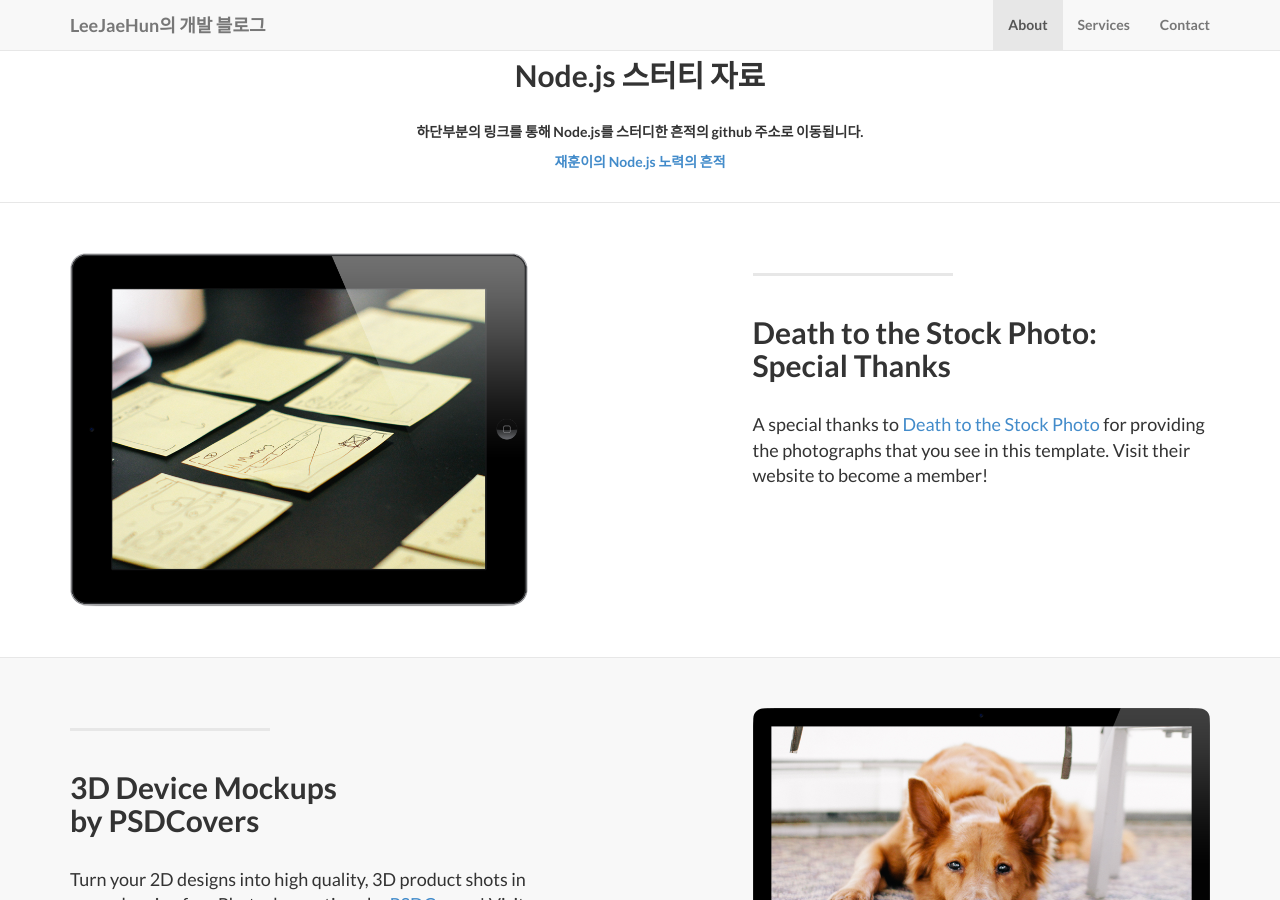
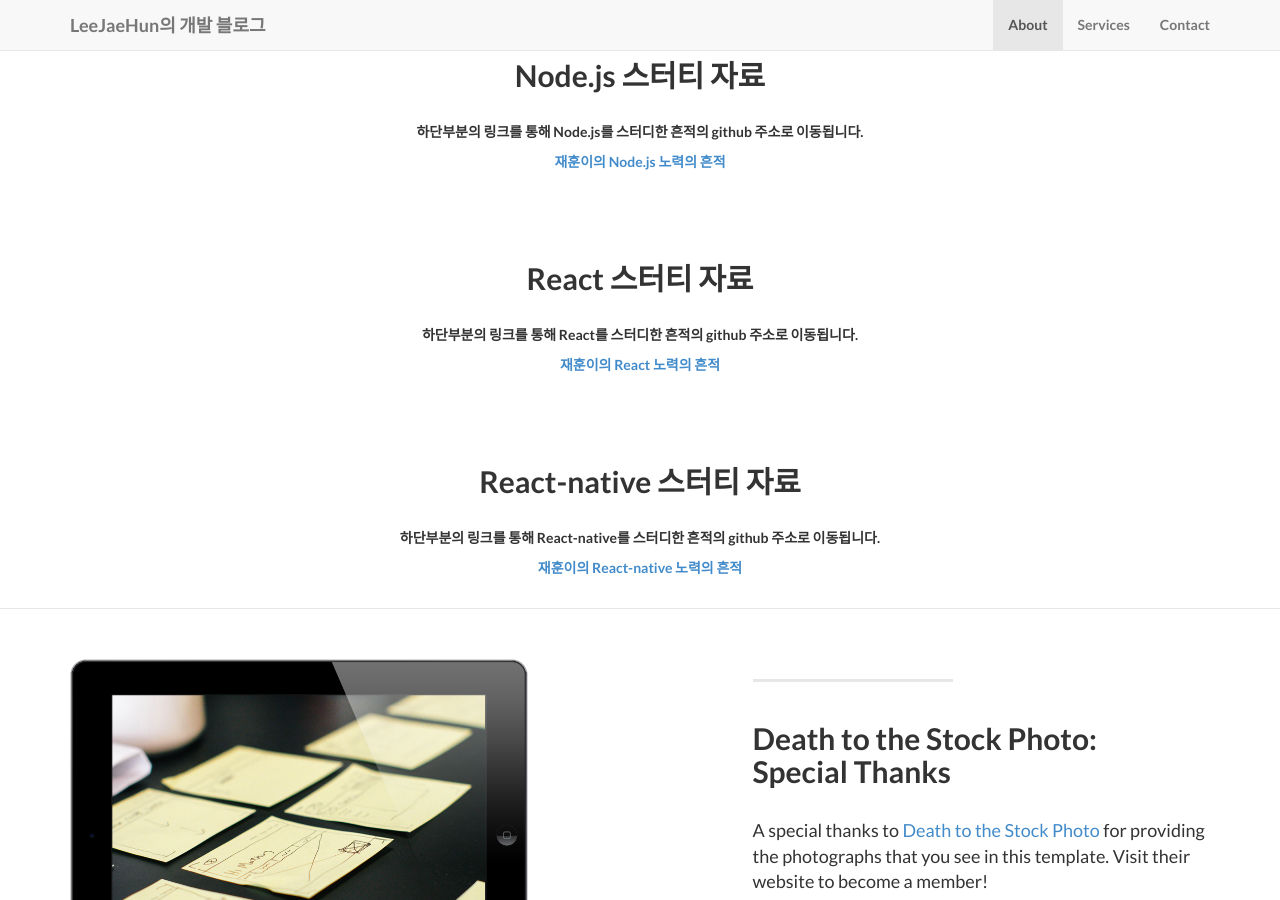
Before and after one commit to JHscar/JHscar.github.io, a Jekyll site: the page built from index.html, in a window 1280 px wide and 900 px high, scrolled down 778 px. Built offline with Jekyll 4.4.1, drawn with Linux system fonts in a browser that asks for light colours.

Commit message:
JHscar-Blog

```diff
--- /dev/null
+++ b/_includes/react-native.html
@@ -0,0 +1,13 @@
+    <!-- About Section -->
+    <section id="about" class="container content-section text-center">
+        <div class="row">
+            <div class="col-lg-8 col-lg-offset-2">
+              <br/><br/>
+              <h2>React-native 스터티 자료</h2>
+              <br/>
+                <p>하단부분의 링크를 통해 React-native를 스터디한 흔적의 github 주소로 이동됩니다.</p>
+                <p><a href="https://github.com/JHscar/React-native">재훈이의 React-native 노력의 흔적</a></p>
+                <br/>
+              </div>
+        </div>
+    </section>
--- /dev/null
+++ b/_includes/react.html
@@ -0,0 +1,13 @@
+    <!-- About Section -->
+    <section id="about" class="container content-section text-center">
+        <div class="row">
+            <div class="col-lg-8 col-lg-offset-2">
+              <br/><br/>
+              <h2>React 스터티 자료</h2>
+              <br/>
+                <p>하단부분의 링크를 통해 React를 스터디한 흔적의 github 주소로 이동됩니다.</p>
+                <p><a href="https://github.com/JHscar/React">재훈이의 React 노력의 흔적</a></p>
+                <br/>
+              </div>
+        </div>
+    </section>
--- a/_layouts/default.html
+++ b/_layouts/default.html
@@ -5,6 +5,8 @@
 	<body>
 		{% include header.html %}
 		{% include about.html %}
+		{% include react.html %}
+		{% include react-native.html %}
 		{% include page_content.html %}
 		{% include contact.html %}
 		{% include footer.html %}
```
